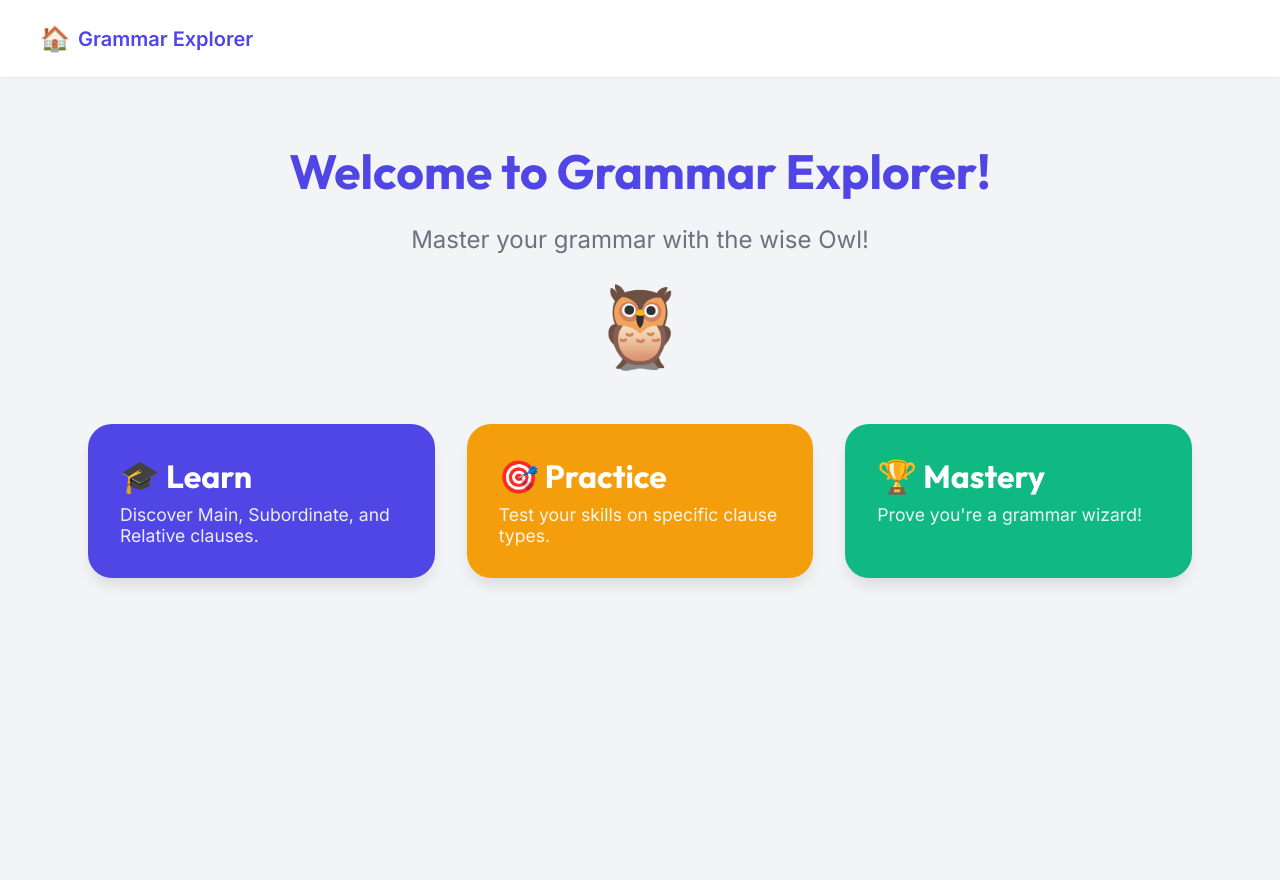
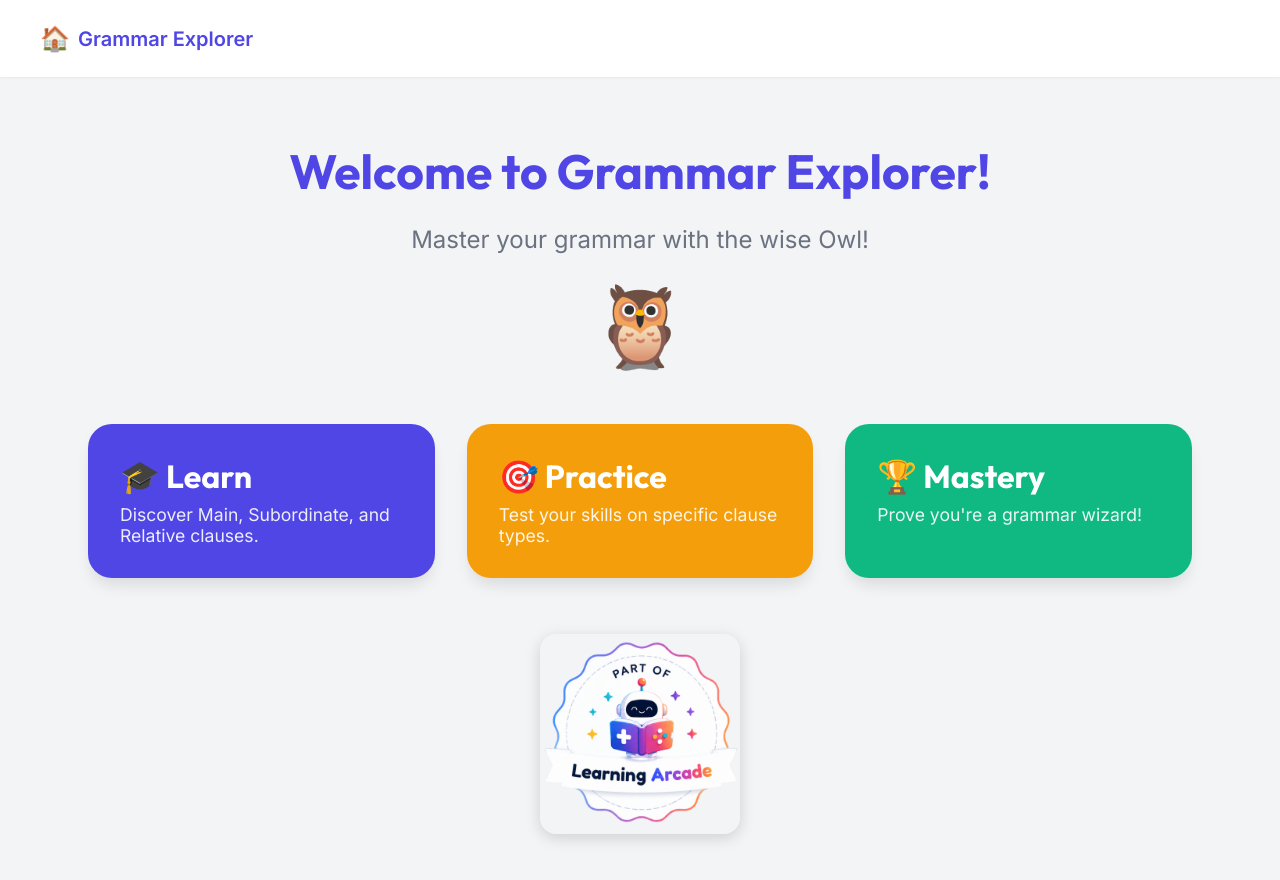
Before and after one commit to GreatTrog/clause-explorer, a React (Vite) app: page / in a window 1280 px wide. Shown: the top 880 px of the page. Before the commit the page ends 800 px from the top, so only its background shows below. Built offline with nearby package versions, Linux system fonts and the light colour scheme.

Commit message:
feat: add Learning Arcade badge link beneath landing page grid

```diff
--- a/src/features/home/ModeSelection.tsx
+++ b/src/features/home/ModeSelection.tsx
@@ -39,6 +39,22 @@ export const ModeSelection: React.FC<ModeSelectionProps> = ({ onSelectMode }) =>
           <h2>🏆 Mastery</h2>
           <p>Prove you're a grammar wizard!</p>
         </button>
+      </div>
+
+      <div className="badge-container">
+        <a
+          href="https://learningarcade.uk"
+          target="_blank"
+          rel="noopener noreferrer"
+          className="badge-link"
+          aria-label="Visit Learning Arcade"
+        >
+          <img
+            src="/learning-arcade-badge-light.png"
+            alt="Learning Arcade"
+            className="badge-img"
+          />
+        </a>
       </div>
 
       <style>{`
@@ -107,6 +123,36 @@ export const ModeSelection: React.FC<ModeSelectionProps> = ({ onSelectMode }) =>
         .practice { background-color: var(--color-secondary); }
         .mastery { background-color: var(--color-accent); }
 
+        .badge-container {
+          margin-top: 3.5rem;
+          display: flex;
+          justify-content: center;
+          align-items: center;
+        }
+
+        .badge-link {
+          display: inline-block;
+          border-radius: var(--radius-md);
+          overflow: hidden;
+          transition: transform 0.3s cubic-bezier(0.175, 0.885, 0.32, 1.275), box-shadow 0.3s ease;
+          box-shadow: 0 4px 15px rgba(0, 0, 0, 0.15);
+        }
+
+        .badge-link:hover {
+          transform: translateY(-4px) scale(1.02);
+          box-shadow: 0 8px 25px rgba(0, 0, 0, 0.25);
+        }
+
+        .badge-link:active {
+          transform: translateY(-1px) scale(0.98);
+        }
+
+        .badge-img {
+          width: 200px;
+          height: auto;
+          display: block;
+        }
+
         @keyframes bounce {
           0%, 100% { transform: translateY(0); }
           50% { transform: translateY(-10px); }
```
Also changed, not shown: public/learning-arcade-badge-light.png (added).
